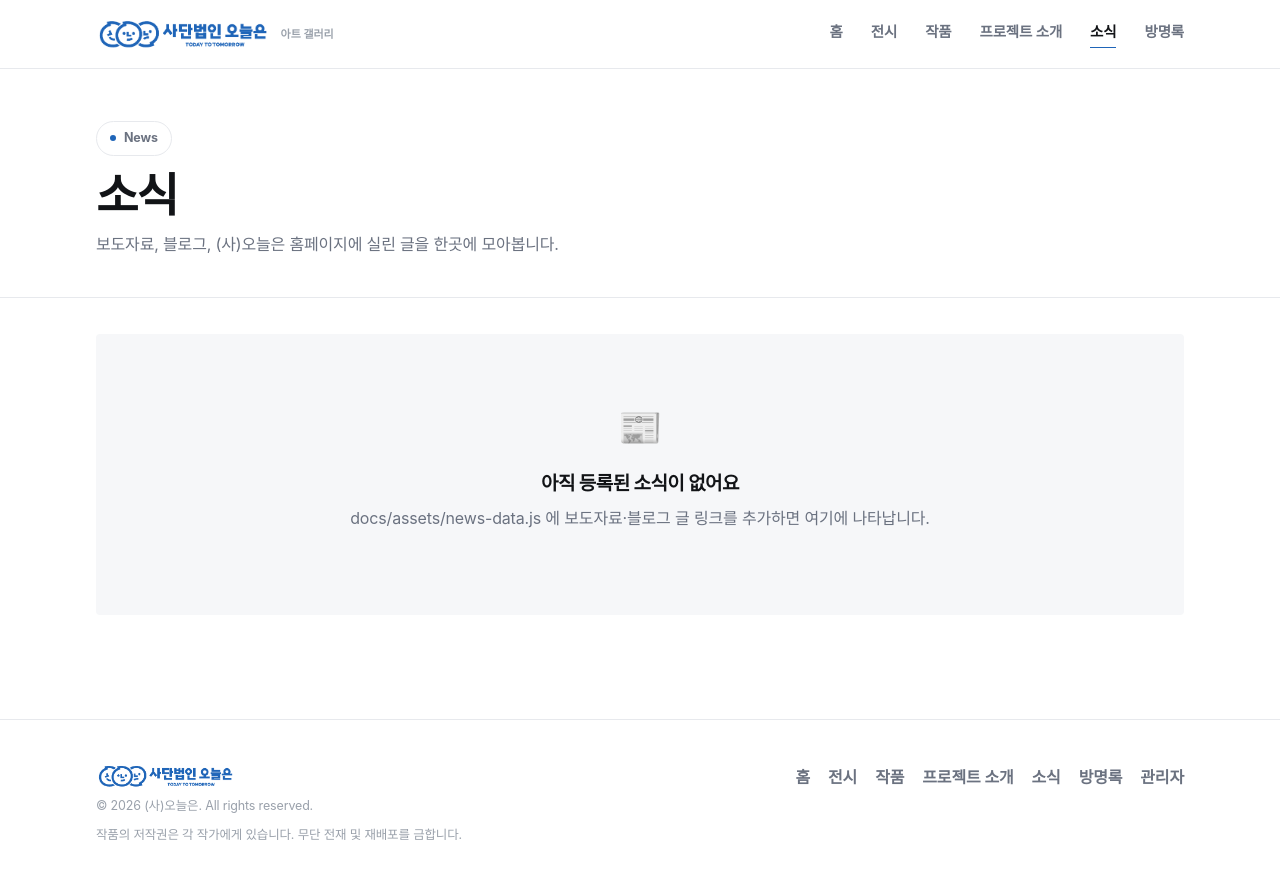
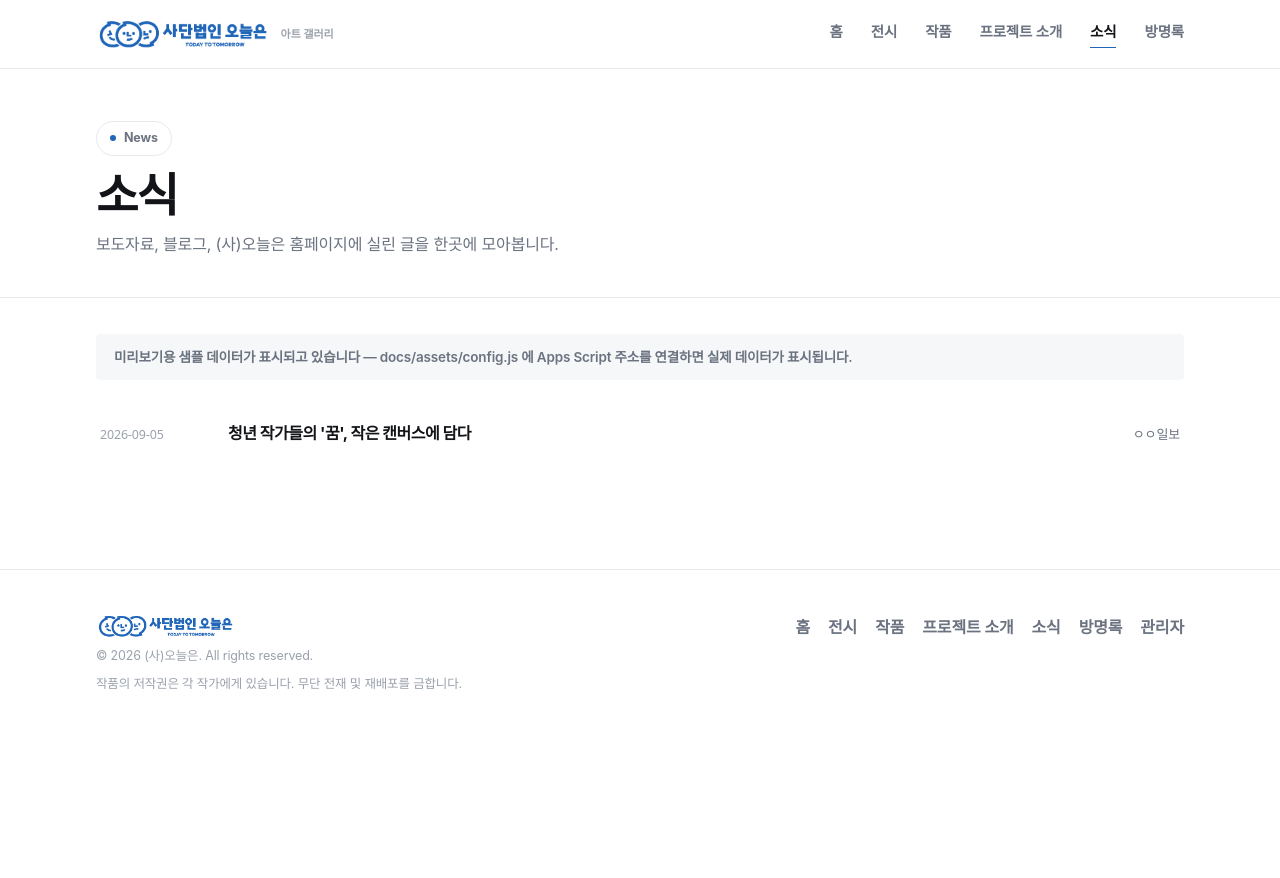
Before and after one commit to oneulmin-bot/oneul-art-galler, a plain HTML site: page docs/news.html in a window 1280 px wide. After the commit the page ends 800 px from the top, so only its background shows below. Drawn offline with Linux system fonts and the light colour scheme; no server answers; a web font is replaced by a local one.

Commit message:
소식 페이지를 구글시트 기반으로 전환
- Code.gs에 '소식' 시트(날짜/제목/출처/링크) 자동 생성 및 action=news
  추가. 운영진이 코드 수정 없이 시트에 직접 입력하면 바로 반영됨
- data.js에 다른 로더와 동일한 패턴의 loadNews() 추가
- news.js/news.html을 하드코딩된 news-data.js 대신 D.loadNews()로
  전환, 샘플 데이터 안내 배너 추가
- sample-data.js에 ONEUL_SAMPLE_NEWS 추가, 더 이상 쓰지 않는
  news-data.js 삭제
- README에 '소식' 시트 사용법 문서화

Co-Authored-By: Claude Sonnet 5 <noreply@anthropic.com>
Claude-Session: https://claude.ai/code/session_019J7XeoVp2dYo7xGdVVdTbQ

```diff
--- a/docs/assets/data.js
+++ b/docs/assets/data.js
@@ -98,6 +98,18 @@
       .catch(useSample);
   }
 
+  function loadNews() {
+    return cached("news", function () {
+      var useSample = function () { return { items: (window.ONEUL_SAMPLE_NEWS || []), sample: true }; };
+      var url = api("news");
+      if (!url) return Promise.resolve(useSample());
+      return fetch(url)
+        .then(function (r) { return r.json(); })
+        .then(function (j) { if (!j || !j.ok) throw new Error("bad"); return { items: j.items || [], sample: false }; })
+        .catch(useSample);
+    });
+  }
+
   // exInfoItem(exhibitionInfo.item)의 items(현재 전시 작품들)를 기준으로, items 배열의 각 작품 객체에
   // _isCurrent / _exhibitName 을 표시해 카드/모달에서 "전시중" 뱃지를 보여줄 수 있게 한다.
   function markCurrent(items, exInfoItem) {
@@ -119,6 +131,7 @@
     loadExhibitionGroups: loadExhibitionGroups,
     loadExhibitionList: loadExhibitionList,
     loadExhibitionDetail: loadExhibitionDetail,
+    loadNews: loadNews,
     markCurrent: markCurrent
   };
 })();
--- a/docs/assets/news-data.js
+++ /dev/null
@@ -1,12 +0,0 @@
-/* ===== 오늘은 소식(보도자료·블로그·홈페이지 글 모음) =====
-   아래 배열에 한 줄씩 추가하면 news.html에 그대로 나타납니다.
-   title  : 글 제목
-   source : 출처(언론사명, 블로그명, "오늘은 홈페이지" 등)
-   date   : "YYYY-MM-DD" 형식
-   url    : 실제 글 링크(외부 주소)
-
-   예시)
-   { title: "청년 작가들의 '꿈', 작은 캔버스에 담다", source: "ㅇㅇ일보", date: "2026-09-05", url: "https://example.com/article" },
-*/
-window.ONEUL_NEWS = [
-];
--- a/docs/assets/pages/news.js
+++ b/docs/assets/pages/news.js
@@ -1,17 +1,21 @@
-/* ===== 소식 페이지 ===== */
+/* ===== 소식 페이지 (구글시트 '소식' 탭 기반) ===== */
 (function () {
   "use strict";
-  var C = window.OneulCore;
+  var C = window.OneulCore, D = window.OneulData, G = window.OneulGallery;
   var $ = C.$, el = C.el;
 
-  function render() {
-    var root = $("#news-root");
-    var items = (window.ONEUL_NEWS || []).slice().sort(function (a, b) { return (b.date || "").localeCompare(a.date || ""); });
+  var root = $("#news-root");
+  G.skeletons(root, 4);
+  D.loadNews().then(function (res) {
+    G.sampleNotice($("#news-notice"), res);
+    root.className = "";
+    root.innerHTML = "";
+    var items = res.items || [];
     if (!items.length) {
       root.appendChild(el("div", { class: "empty" }, [
         el("div", { class: "em", text: "📰" }),
         el("h3", { text: "아직 등록된 소식이 없어요" }),
-        el("p", { text: "docs/assets/news-data.js 에 보도자료·블로그 글 링크를 추가하면 여기에 나타납니다." })
+        el("p", { text: "구글시트 '소식' 탭에 날짜/제목/출처/링크를 한 줄씩 추가하면 여기에 나타납니다." })
       ]));
       return;
     }
@@ -24,7 +28,5 @@
       ]));
     });
     root.appendChild(list);
-  }
-
-  render();
+  });
 })();
--- a/docs/assets/sample-data.js
+++ b/docs/assets/sample-data.js
@@ -26,3 +26,7 @@ window.ONEUL_SAMPLE_GROUPS = [
  {name:"혼자였던 적 없는 꿈 展",period:"2026.9.2.(수) ~ 9.10.(목) 10:00~20:00",place:"알지비큐브 홍대",count:2,poster:"",intro:window.ONEUL_SAMPLE_EXHIBITION_INFO.intro,blogUrl:"",isCurrent:true},
  {name:"짧은 계절, 긴 마음 展",period:"2026.3.5.(목) ~ 3.12.(목)",place:"공간 사일삼 (서울시 종로구)",count:4,poster:"",intro:"짧게 지나간 계절 속에서도 오래 남는 마음들을 모은 전시였습니다.",blogUrl:"",isCurrent:false}
 ];
+/* 소식(보도자료/블로그/홈페이지 글)은 구글시트 '소식' 탭(날짜/제목/출처/링크)에서 관리합니다. */
+window.ONEUL_SAMPLE_NEWS = [
+ {title:"청년 작가들의 '꿈', 작은 캔버스에 담다",source:"ㅇㅇ일보",date:"2026-09-05",url:"https://example.com/article"}
+];
--- a/docs/news.html
+++ b/docs/news.html
@@ -21,13 +21,16 @@
   <p>보도자료, 블로그, (사)오늘은 홈페이지에 실린 글을 한곳에 모아봅니다.</p>
 </div></section>
 <section class="block" style="padding-top:36px"><div class="wrap">
+  <div id="news-notice"></div>
   <div id="news-root"></div>
 </div></section>
 </main>
 <script src="assets/config.js"></script>
-<script src="assets/news-data.js"></script>
+<script src="assets/sample-data.js"></script>
 <script src="assets/core.js"></script>
 <script src="assets/layout.js"></script>
+<script src="assets/data.js"></script>
+<script src="assets/gallery.js"></script>
 <script src="assets/pages/news.js"></script>
 </body>
 </html>
```
Also changed, not shown: 2 other files.
